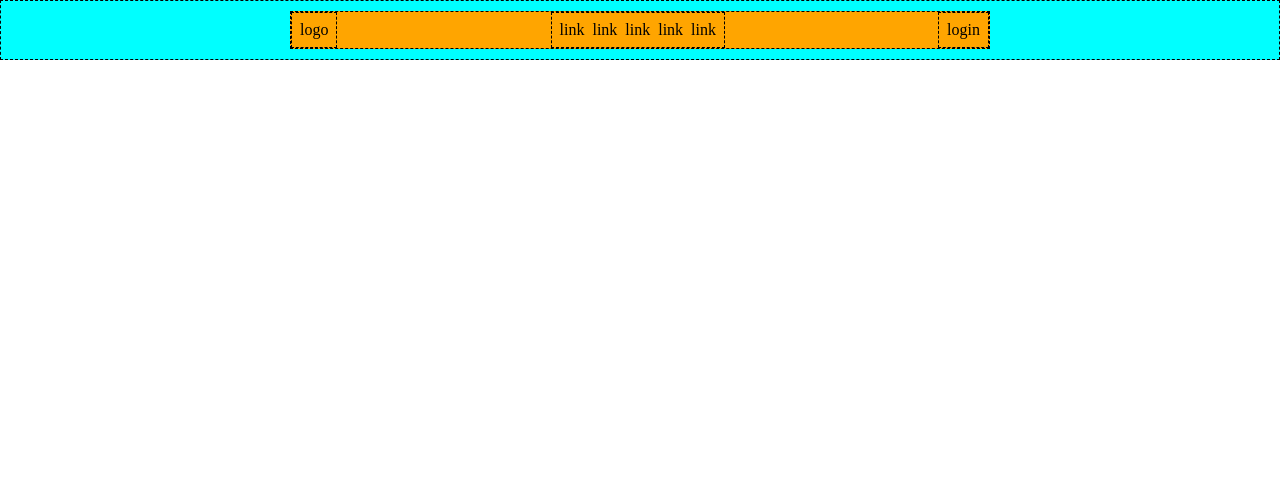
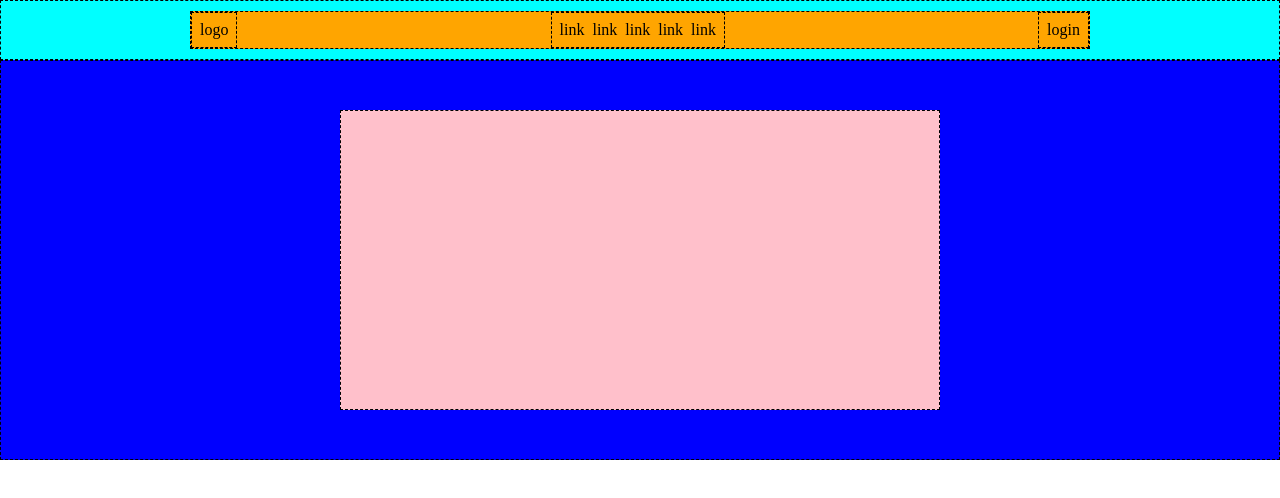
Before and after one commit to TheBloodShadow-py/htmlcss-struttura-discord, a plain HTML site: page index.html in a window 1280 px wide. Drawn offline with Linux system fonts and the light colour scheme.

Commit message:
ADD - header

```diff
--- a/css/main.css
+++ b/css/main.css
@@ -49,7 +49,7 @@ ol {
 
 .container {
   margin: 0 auto;
-  width: 700px;
+  width: 900px;
 }
 
 .flex {
@@ -78,3 +78,16 @@ header {
 .menu {
   justify-content: space-between;
 }
+
+/* MAIN CONTENT */
+
+.hero-container {
+  height: 400px;
+  justify-content: center;
+  align-items: center;
+}
+
+.hero-content {
+  height: 300px;
+  flex-basis: 600px;
+}
--- a/index.html
+++ b/index.html
@@ -23,7 +23,14 @@
         <span class="border-dashed padding-4">login</span>
       </div>
     </header>
-    <main></main>
+    <!-- MAIN CONTENT -->
+    <main>
+        <div class="hero-container bg-blue border-dashed flex">
+            <section class="hero-content bg-pink border-dashed">
+            </section>
+        </div>
+      </div>
+    </main>
     <footer></footer>
   </body>
 </html>
```
